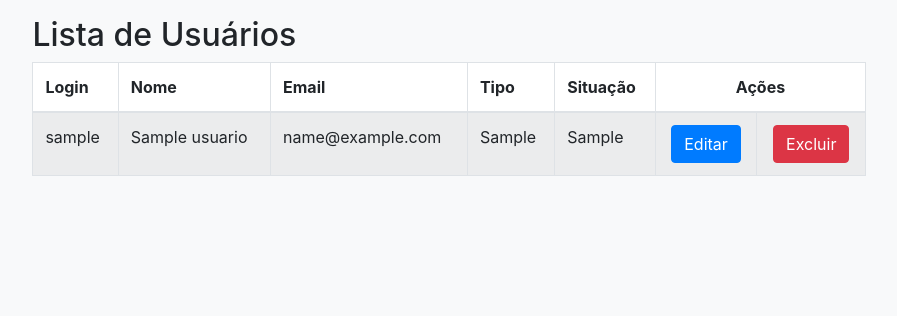
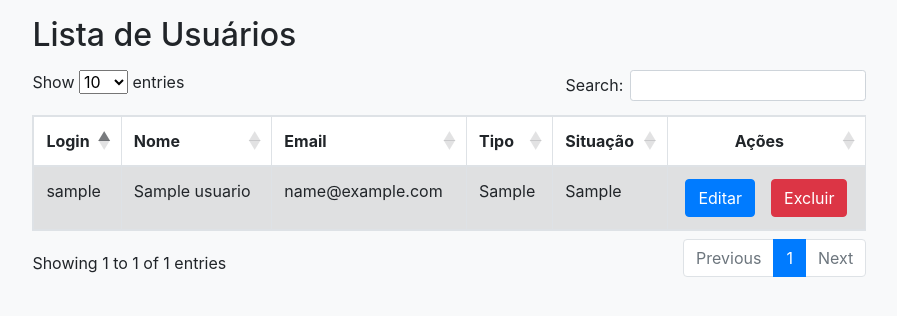
Before and after one commit to juanfelipe2/GarageLink, a Flask app: template app/templates/user/user_list.html in a window 1280 px wide. Shown: the top 316 px of the page, without its empty margins (84-981 px from the left). Run offline with Flask 2, Linux system fonts and the light colour scheme; the template is opened without the code that fills it: values that come from a table or form of the project are taken from there, others are empty; tables that the repository leaves empty hold one stand-in row (values such as "Sample post"); some libraries are stand-ins or nearby versions.

Commit message:
adicionado componente DataTable

```diff
--- a/app/static/css/style.css
+++ b/app/static/css/style.css
@@ -10,3 +10,7 @@ body {
     padding: 0 !important;
     margin: 0 !important;
  }
+
+ .bg-gray {
+    background-color: rgb(194, 194, 194) !important;
+ }
--- /dev/null
+++ b/app/static/js/table-list.js
@@ -0,0 +1,13 @@
+$(document).ready( function () {
+    var table = $('#table').DataTable({
+        responsive: true
+    });
+
+    $('#table tbody')
+        .on( 'mouseenter', 'td', function () {
+            var colIdx = table.cell(this).index().row;
+
+            $( table.rows().nodes() ).removeClass( 'bg-gray' );
+            $( table.row( colIdx ).nodes() ).addClass( 'bg-gray' );
+        } );
+} );
--- a/app/templates/base.html
+++ b/app/templates/base.html
@@ -7,8 +7,15 @@
         <meta http-equiv="X-UA-Compatible" content="ie=edge">
         <title>Garage Link</title>
         <link rel="stylesheet" href="{{ url_for('static', filename='bootstrap-4.5.2/css/bootstrap.css') }}">
+        <link rel="stylesheet" href="//cdn.datatables.net/1.10.22/css/dataTables.bootstrap4.min.css">
         <link rel="stylesheet" href="{{ url_for('static', filename='css/style.css') }}">
         <link rel="shortcut icon" href="{{ url_for('static', filename='images/favicon.png') }}"></link>
+        <script src="https://code.jquery.com/jquery-3.5.1.slim.js" integrity="sha256-DrT5NfxfbHvMHux31Lkhxg42LY6of8TaYyK50jnxRnM=" crossorigin="anonymous"></script>
+        <script type="text/javascript" src="//cdn.datatables.net/1.10.22/js/jquery.dataTables.min.js"></script>
+        <script type="text/javascript" src="//cdn.datatables.net/1.10.22/js/dataTables.bootstrap4.min.js"></script>
+        <script type="text/javascript" src="https://cdnjs.cloudflare.com/ajax/libs/popper.js/1.14.3/umd/popper.min.js" integrity="sha384-ZMP7rVo3mIykV+2+9J3UJ46jBk0WLaUAdn689aCwoqbBJiSnjAK/l8WvCWPIPm49" crossorigin="anonymous"></script>
+        <script type="text/javascript" src="{{ url_for('static', filename='bootstrap-4.5.2/js/bootstrap.js') }}"></script>
+        <script type="text/javascript" src="{{ url_for('static', filename='js/table-list.js') }}"></script>
     </head>
 
     <header>
@@ -240,9 +247,5 @@
 
         </div>
 
-
-        <script type="text/javascript" src="https://code.jquery.com/jquery-3.3.1.slim.min.js" integrity="sha384-q8i/X+965DzO0rT7abK41JStQIAqVgRVzpbzo5smXKp4YfRvH+8abtTE1Pi6jizo" crossorigin="anonymous"></script>
-        <script type="text/javascript" src="https://cdnjs.cloudflare.com/ajax/libs/popper.js/1.14.3/umd/popper.min.js" integrity="sha384-ZMP7rVo3mIykV+2+9J3UJ46jBk0WLaUAdn689aCwoqbBJiSnjAK/l8WvCWPIPm49" crossorigin="anonymous"></script>
-        <script type="text/javascript" src="{{ url_for('static', filename='bootstrap-4.5.2/js/bootstrap.js') }}"></script>
     </body>
 </html>
--- a/app/templates/clients/client_edit.html
+++ b/app/templates/clients/client_edit.html
@@ -1,7 +1,7 @@
 {% extends 'base.html' %}
 {% block content %}
 
-    <div class="d-flex justify-content-center mt-3 p-sm-2 col-xs-12 col-sm-10 bg-white">
+    <div class="d-flex justify-content-center mt-3 p-sm-2 col-xs-12 col-sm-10">
         <div class="col-sm-8 col-xs-12">
             <h2 class="mb-2">Editar Cliente</h2>
 
--- a/app/templates/functionary/functionary_edit.html
+++ b/app/templates/functionary/functionary_edit.html
@@ -1,7 +1,7 @@
 {% extends 'base.html' %}
 {% block content %}
 
-    <div class="d-flex justify-content-center mt-3 p-sm-2 col-xs-12 col-sm-10 bg-white">
+    <div class="d-flex justify-content-center mt-3 p-sm-2 col-xs-12 col-sm-10">
         <div class="col-sm-8 col-xs-12">
             <h2 class="mb-2">Editar Funcionário</h2>
 
--- a/app/templates/user/user_list.html
+++ b/app/templates/user/user_list.html
@@ -3,10 +3,10 @@
 
     <div class="d-flex justify-content-center mt-3 col-xs-12 col-sm-10">
         <div class="col-sm-10 col-xs-12">
-            <h2 class="mb-2">Lista de Usuários</h2>
+            <h2 class="mb-3">Lista de Usuários</h2>
 
             <div class="table-responsive">
-                <table class="table table-striped table-bordered">
+                <table id="table" class="table table-striped table-bordered">
                     <thead class="thead-default bg-white">
                         <tr>
                             <th>Login</th>
@@ -14,7 +14,7 @@
                             <th>Email</th>
                             <th>Tipo</th>
                             <th>Situação</th>
-                            <th class="text-center" colspan="2">Ações</th>
+                            <th class="text-center">Ações</th>
                         </tr>
                     </thead>
 
@@ -26,12 +26,18 @@
                                 <td>{{ user.email_usuario }}</td>
                                 <td>{{ user.tipo_usuario.capitalize() }}</td>
                                 <td>{{ user.situacao_usuario.capitalize() }}</td>
-                                <td class="text-center"><a class="btn btn-primary" href="{{ url_for('edit', login=user.login_usuario) }}">Editar</a></td>
-                                <td class="text-center"><button class="btn btn-danger" onclick="excluir('{{ user.login_usuario }}')">Excluir</button></td>
+
+                                <td class="d-flex justify-content-center align-bottom">
+                                    <a class="btn btn-primary" href="{{ url_for('edit', login=user.login_usuario) }}">Editar</a>
+                                    <div class="ml-3"></div>
+                                    <button class="btn btn-danger" onclick="excluir('{{ user.login_usuario }}')">Excluir</button>
+                                </td>
                             </tr>
                             {% endfor %}
                     </tbody>
                 </table>
+            </div>
+
         </div>
 
     </div>
@@ -44,6 +50,5 @@
             }
         }
     </script>
-    </div>
 
 {% endblock %}
```
Also changed, not shown: app/templates/clients/client_list.html (+8 -8 lines), app/templates/functionary/functionary_list.html (+8 -8 lines), app/templates/vehicles/vehicle_list.html (+7 -7 lines). Lines whose indentation alone changed are shown as unchanged.
